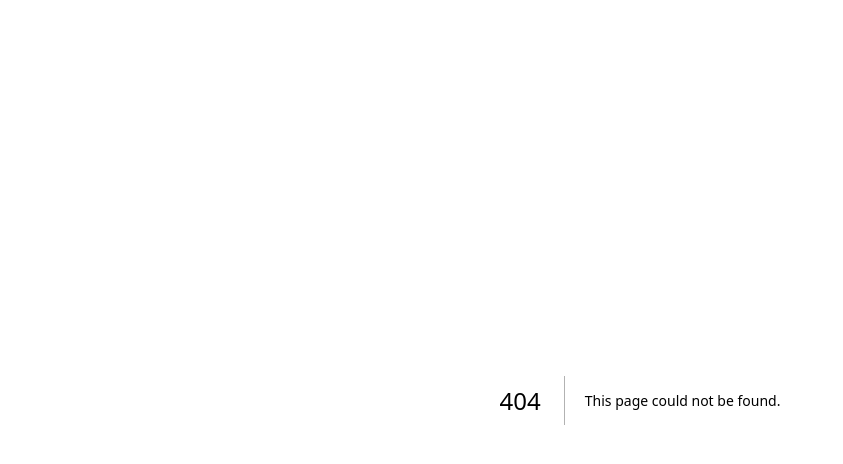
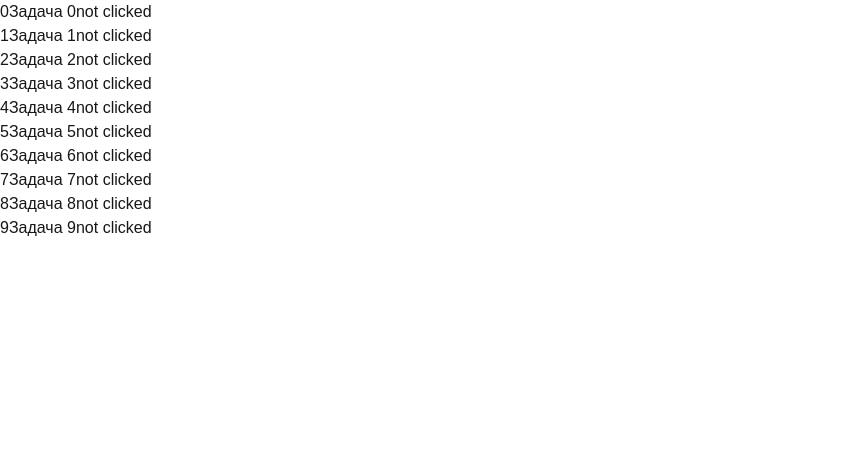
Before and after one commit to Sladenki/react-interview-practice, a Next.js app: page /optimise-list in a window 1280 px wide. Before the commit this address had no page. Shown: the top 464 px of the page, without its empty margins (0-843 px from the left). Built offline with nearby package versions, Linux system fonts and the light colour scheme.

Commit message:
optimise list

```diff
--- /dev/null
+++ b/app/(tasks)/optimise-list/page.tsx
@@ -0,0 +1,59 @@
+/*
+👉 Есть список 1000 элементов:
+
+при клике меняется 1 элемент
+сейчас всё лагает
+
+❗ Нужно:
+
+оптимизировать ререндер
+
+(подсказка: React.memo, useCallback)
+
+*/
+
+'use client';
+import React, { useCallback, useState } from 'react'
+
+// Оборачиваем компонент в React.memo чтобы не ререндерить его при изменении props
+// React.memo делает поверхностное сравнение (shallow compare)
+// Он сравнивает ссылку
+const Item = React.memo(({item, handleClick}:
+    {item: {id: number, name: string, clicked: boolean},
+    handleClick: (id: number) => void}) => {
+
+    console.log('Item', item.id)
+    return (
+        <div onClick={() => handleClick(item.id)}>
+            <span>{item.id}</span>
+            <span>{item.name}</span>
+            <span>{item.clicked ? 'clicked' : 'not clicked'}</span>
+        </div>
+    )
+});
+
+const OptimiseList = () => {
+    console.count('OptimiseList render')
+
+    const [items, setItems] = useState(() =>
+    Array.from({ length: 10}, (_, index) => ({
+        id: index, name: `Задача ${index}`, clicked: false
+    })))
+
+    // useCallback нужен чтобы не создавать новый callback при каждом ререндере
+    const handleClick = useCallback((id: number) => {
+      setItems(prevItems =>
+        prevItems.map(item => item.id === id ? {...item, clicked: !item.clicked} : item)
+      )
+    }, [])
+
+  return (
+    <div>
+        {items.map((item) => (
+            <Item key={item.id} item={item} handleClick={handleClick} />
+        ))}
+    </div>
+  )
+}
+
+export default OptimiseList;
```
